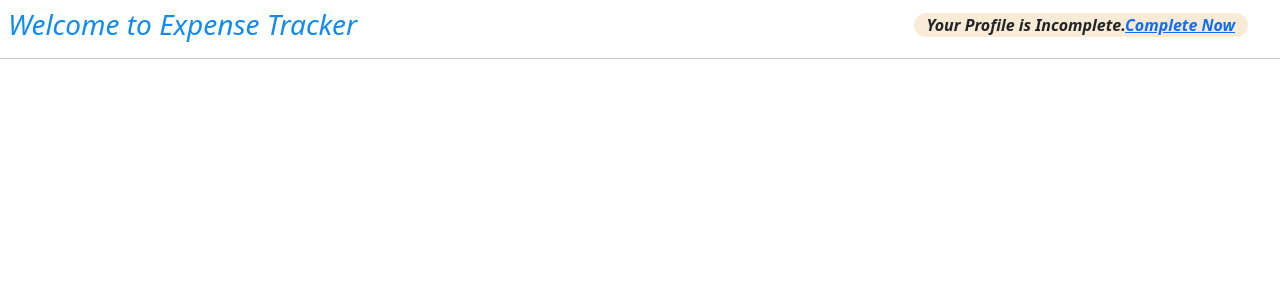
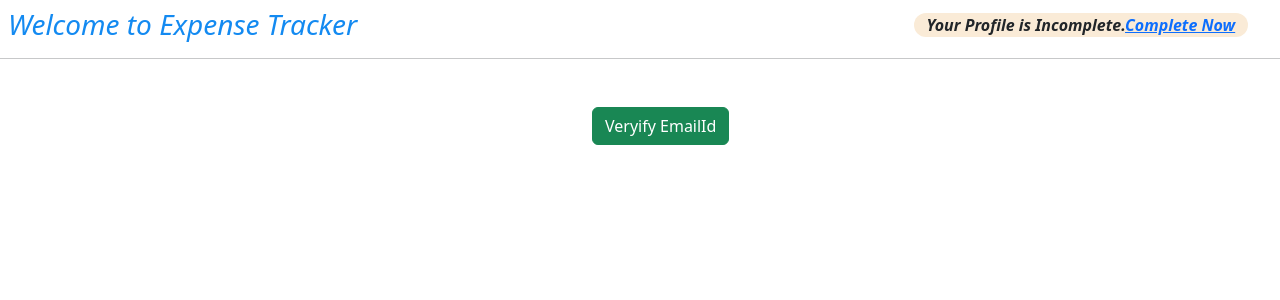
Before and after one commit to Chandrasekhar-koneti/ExpenseTracker, a React (Create React App) app: page /Profile in a window 1280 px wide. Shown: the top 300 px of the page. Built offline with nearby package versions, Linux system fonts and the light colour scheme.

Commit message:
task5 verify user email

```diff
--- a/src/Components/Profile.js
+++ b/src/Components/Profile.js
@@ -1,14 +1,61 @@
-import { NavLink } from "react-bootstrap"
+import { useContext, useState } from "react"
+import { Button, NavLink } from "react-bootstrap"
 import { Link } from "react-router-dom"
 import classes from './Profile.module.css'
+import AuthContext from "./Store/AuthContext"
 
 const Profile=()=>{
+    const Authctx=useContext(AuthContext)
+    const token=Authctx.token
+
+    const[verify,setverify]=useState(false)
+
+    const verifyEmailHandler=()=>{
+            fetch('https://identitytoolkit.googleapis.com/v1/accounts:sendOobCode?key=AIzaSyBhalM_NXSwUwlqwQ5bT1AvnoLsag34f2M',
+            {
+                method:'POST',
+                body:JSON.stringify({
+                    idToken:token,
+                    requestType:'VERIFY_EMAIL'
+                }),
+                headers:{
+                    'Content-Type':'applications/json'
+                }
+            }).then((res)=>{
+                if(res.ok){
+                    console.log('verification mail sent')
+                    return res.json()
+                } else{
+                    return res.json().then((data)=>{
+                        let errormessage='Authentication failed'
+                        if(data && data.error && data.error.message){
+                            errormessage=data.error.message
+                        }
+                        throw new Error(errormessage)
+                    })
+                }
+            }).then((data)=>{
+                alert('Verification Mail sent')
+                setverify(true)
+                console.log('verify')
+            }).catch((err)=>{
+                alert(err.message)
+            })
+    }
+
     return(<>
     <div className={classes.title}>
         <h3>Welcome to Expense Tracker</h3>
     </div>
     <p className={classes.p}>Your Profile is Incomplete.<Link to='/Update'>Complete Now</Link></p>
     <hr ></hr>
+    <div>
+        {!verify && <Button variant="success" style={{marginLeft:'37rem',marginTop:'2rem'}}
+        onClick={verifyEmailHandler}>Veryify EmailId</Button>}
+    </div>
+    {verify && <Button variant="success" style={{marginLeft:'37rem',marginTop:'2rem'}} >Verified</Button>}
+
+
     </>
 
     )
--- a/src/Components/ProfileUpdate.js
+++ b/src/Components/ProfileUpdate.js
@@ -70,8 +70,6 @@ const ProfileUpdate=()=>{
                 method: 'POST',
                 body: JSON.stringify({
                     idToken:token,
-
-
                 }),
                 headers:{
                     'Content-Type': 'application/json',
```
